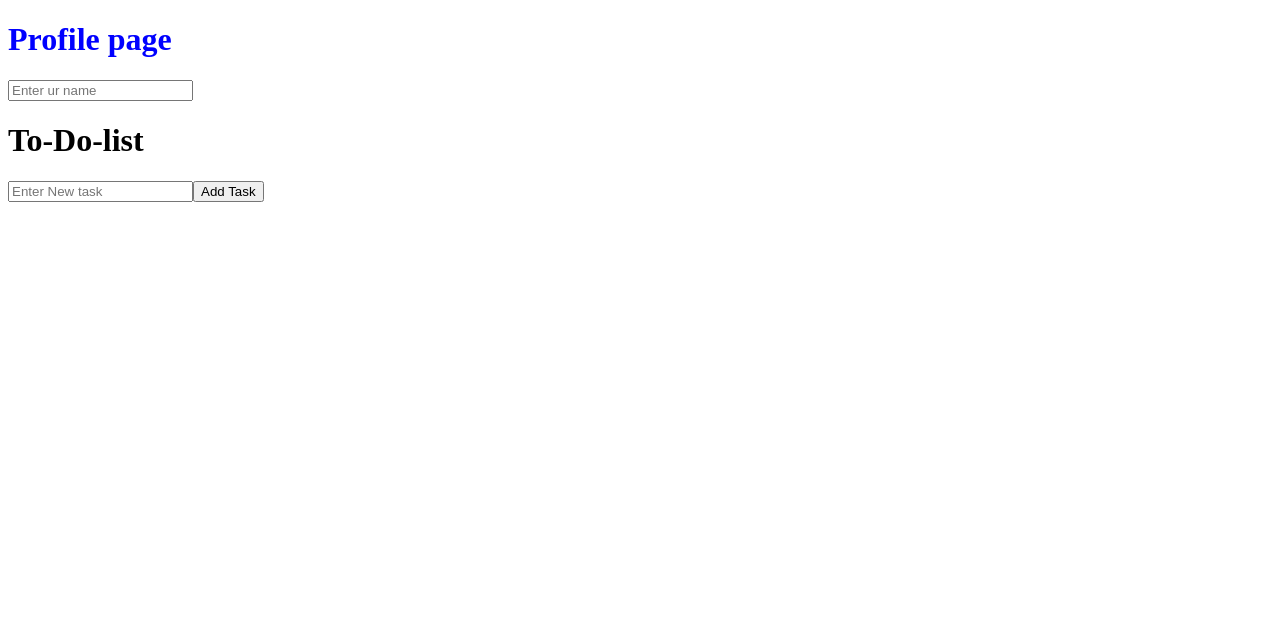
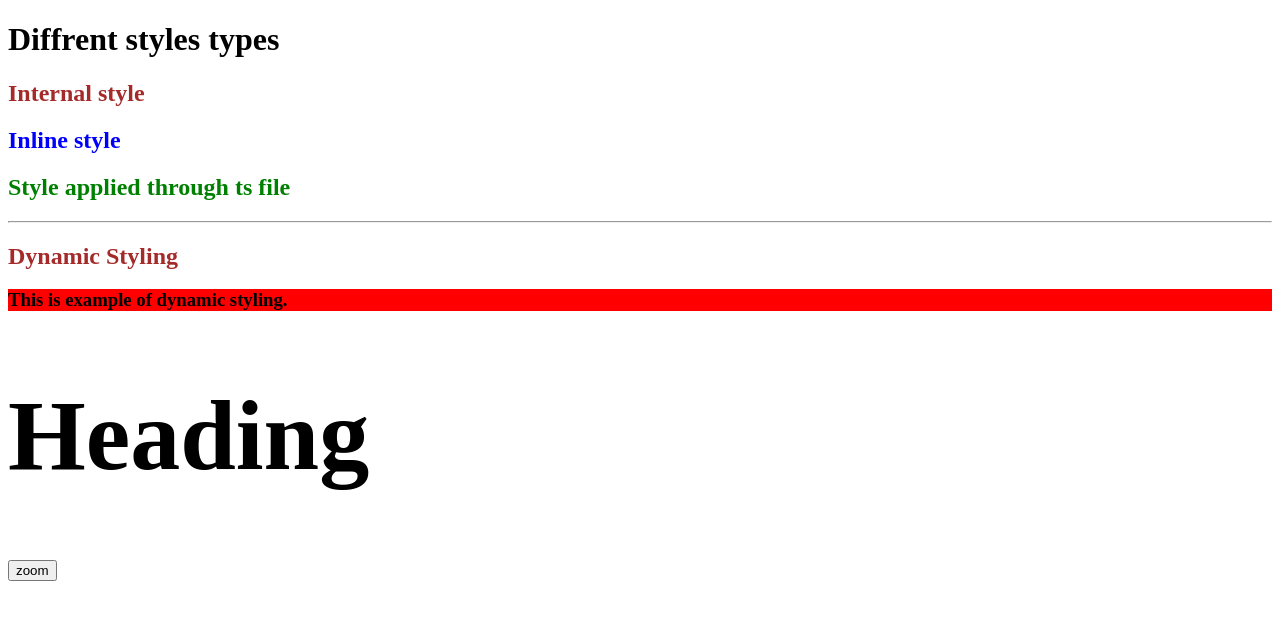
Before and after one commit to AryanNai08/Angular-Tutorial, an Angular app: page / in a window 1280 px wide. Shown: the top 620 px of the page. Built offline with nearby package versions, Linux system fonts and the light colour scheme.

Commit message:
(Angular):-Dynamic Styling

```diff
--- a/src/app/app.html
+++ b/src/app/app.html
@@ -11,12 +11,12 @@
  <!-- <app-login></app-login> -->
 
  <!-- custom component -->
- <app-profile></app-profile>
+ <!-- <app-profile></app-profile> -->
 
  <!-- <app-countercomponent></app-countercomponent> -->
 
  <!-- styles -->
-  <!-- <app-style-operater-componenet></app-style-operater-componenet> -->
+  <app-style-operater-componenet></app-style-operater-componenet>
 
 <!-- control flow -->
 <!-- <app-control-flow-component></app-control-flow-component> -->
@@ -28,4 +28,4 @@
   <!-- <app-effect-componenet></app-effect-componenet> -->
 
   <!-- to do list -->
-   <app-to-do-list></app-to-do-list>
+   <!-- <app-to-do-list></app-to-do-list> -->
--- a/src/app/style-operater-componenet/style-operater-componenet.html
+++ b/src/app/style-operater-componenet/style-operater-componenet.html
@@ -7,3 +7,12 @@
 <h2>Internal style</h2>
 <h2 style="color: blue;">Inline style</h2>
 <h2 id="tsstyle">Style applied through ts file</h2>
+
+
+
+<hr>
+<h2>Dynamic Styling</h2>
+<h3 [style.backgroundColor]="color">This is example of dynamic styling.</h3>
+
+<h1 [style.fontSize]="zoom ? '100px':'20px'">Heading</h1>
+<button (click)="zoomout()">zoom</button>
--- a/src/app/style-operater-componenet/style-operater-componenet.ts
+++ b/src/app/style-operater-componenet/style-operater-componenet.ts
@@ -7,4 +7,11 @@ import { Component } from '@angular/core';
   // styleUrl: './style-operater-componenet.css',
   styles:['#tsstyle{color:green}']
 })
-export class StyleOperaterComponenet {}
+export class StyleOperaterComponenet {
+  color="red"
+  zoom=true
+
+  zoomout(){
+    this.zoom=!this.zoom
+  }
+}
```
